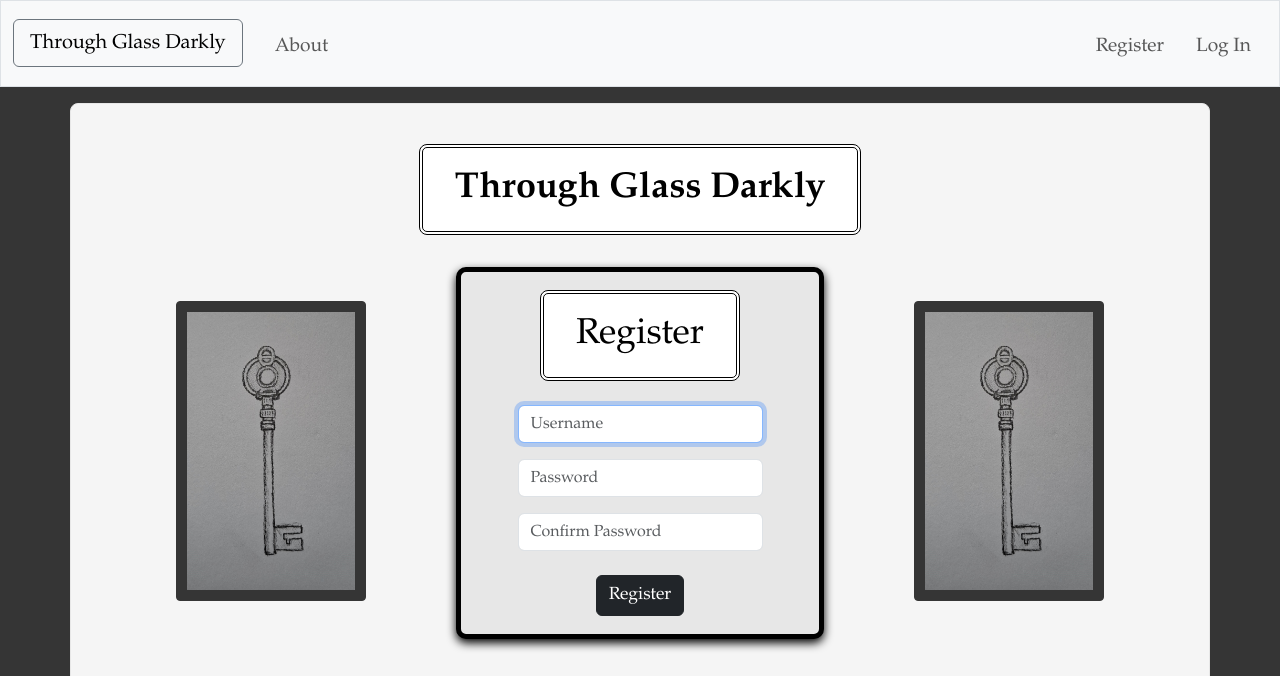
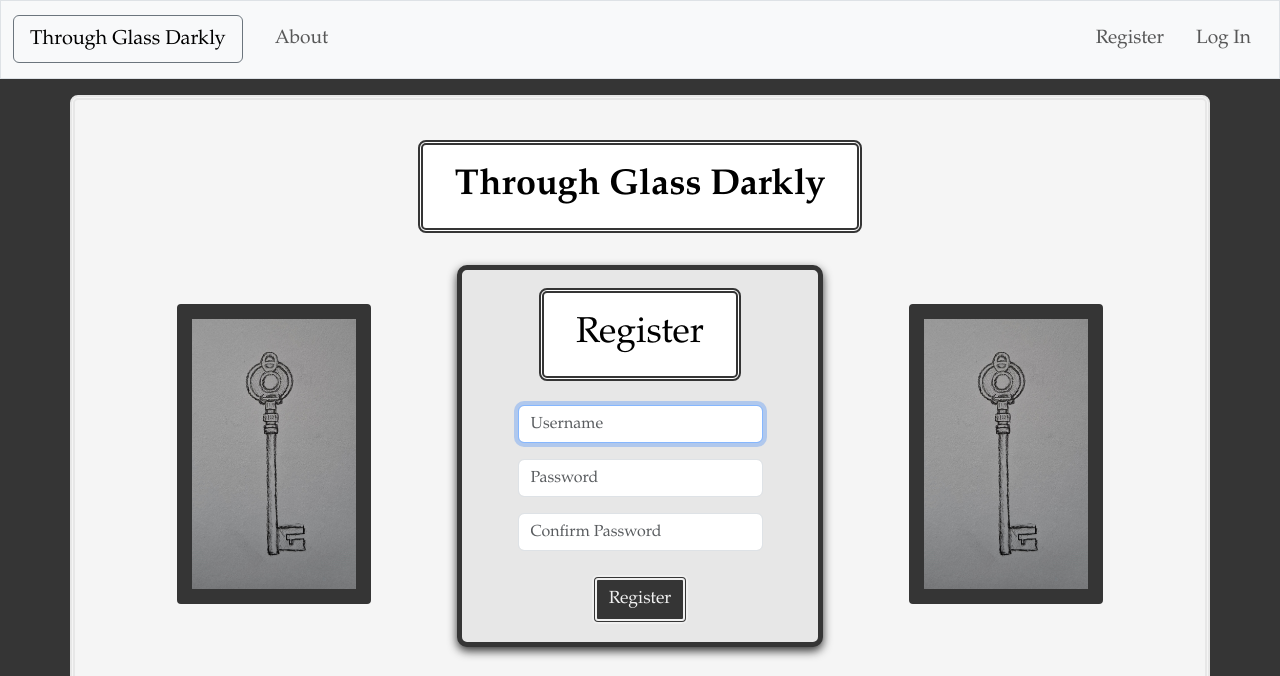
Before and after one commit to MJ-NT/Glass-Darkly, a Flask app: page /register in a window 1280 px wide. Shown: the top 676 px of the page. Run offline with Flask 3, Linux system fonts and the light colour scheme.

Commit message:
Changes in css for consistency and layout for navbar height.

```diff
--- a/static/styles.css
+++ b/static/styles.css
@@ -16,7 +16,7 @@ h1 {
     font-size: 2.25rem;
     margin: 0.5rem 0 1.5rem 0;
     padding: 1.25rem 2rem;
-    border: 4px double #000000;
+    border: 5px double #353535;
     border-radius: 0.5rem;
     background-color: #ffffff;
     display: inline-block;
@@ -24,7 +24,7 @@ h1 {
 
 
 .about-links {
-    color: #762956;
+    color: #4f1838;
     text-decoration: dotted;
 }
 
@@ -38,40 +38,42 @@ h1 {
     text-decoration: none;
 }
 
-.btn {
-    font-size: 1.1rem
+.btn-dark {
+    background-color: #353535;
+    color: #f0f0f0;
+    font-size: 1.1rem;
+    border: 5px double #f0f0f0;
 }
 
 .btn-dark:hover {
     background-color: #f0f0f0;
     color: #000000;
-    border-color: #f0f0f0;
+    border: 5px double #353535;
+    transition: background-color 0.2s ease-in-out, border-color 0.2s ease-in-out, color 0.2s ease-in-out;
 }
 
 .card {
-    border: 2px solid #000000;
+    border: 5px double #353535;
     padding: 10px;
     margin: 10px;
 }
 
 .custom-heading {
-    justify-content: center;
-    align-items: center;
     text-align: center;
 }
 
 .custom-radio .form-check-input:checked {
     background-color: #292929;
-    border-color: #000000;
+    border-color: #353535;
 }
 
 .custom-radio .form-check-input:focus {
-    box-shadow: 0 0 0 0.1rem #000000;
+    box-shadow: 0 0 0 0.1rem #353535;
 }
 
 .custom-radio:hover {
     background-color: #f0f0f0;
-    border-color: #000000;
+    border-color: #353535;
     cursor: pointer;
     transition: background-color 0.2s ease-in-out, border-color 0.2s ease-in-out;
 }
@@ -118,7 +120,7 @@ h1 {
 .key-img {
     max-height: 300px;
     object-fit: contain;
-    border: 1px solid #adadad;
+    border: 5px double #adadad;
     border-radius: 0.25rem;
     padding: 10px;
     background-color: #e7e7e7;
@@ -126,10 +128,10 @@ h1 {
 
 .key-img:hover {
     transform: scale(1.05);
-    background-color: #762956;
-    border: 1px solid #353535;
+    background-color: #4f1838;
+    border: 5px double #353535;
     cursor: grab;
-    transition: background-color 0.2s ease-in-out, transform 0.2s ease-in-out;;
+    transition: background-color 0.2s ease-in-out, transform 0.2s ease-in-out;
 }
 
 .key-img:active {
@@ -139,7 +141,7 @@ h1 {
 .key-img-plain {
     max-height: 300px;
     object-fit: contain;
-    border: 1px solid #353535;
+    border: 5px double #353535;
     border-radius: 0.25rem;
     padding: 10px;
     background-color: #353535;
@@ -151,19 +153,19 @@ h1 {
     border-left: 4px solid #68747f;
     font-style: italic;
     font-family: 'Georgia', serif;
-    color: #343a40;
+    color: #353535;
     box-shadow: 0 0 10px #adadad;
     border-radius: 0.25rem;
 }
 
 .navbar-brand:hover {
-    background-color: #000000;
+    background-color: #353535;
     color: #f0f0f0;
-    border-color: #000000;
+    border-color: #353535;
 }
 
 .nav-link:hover {
-    background-color: #000000;
+    background-color: #353535;
     color: #f0f0f0;
 }
 
@@ -174,7 +176,7 @@ h1 {
 
 .page-wrapper {
     background-color: #f5f5f5;
-    border: 1px solid #e7e7e7;
+    border: 5px double #e7e7e7;
     border-radius: 0.5rem;
 }
 
@@ -195,9 +197,9 @@ h1 {
     /* Style */
     padding: 10px;
     background-color: #e7e7e7;
-    border: 5px solid #000000;
+    border: 5px solid #353535;
     border-radius: 10px;
-    box-shadow: 0 4px 10px #000000;
+    box-shadow: 0 4px 10px #353535;
 }
 
 .progress {
--- a/templates/layout.html
+++ b/templates/layout.html
@@ -31,7 +31,7 @@
                 </button>
                 <div class="collapse navbar-collapse" id="navbar">
                     <!-- left-aligned nav items ('About' always visible) -->
-                    <ul class="navbar-nav me-auto mt-2">
+                    <ul class="navbar-nav me-auto">
                         <li class="nav-item px-2 py-2"><a class="nav-link rounded" href="/about">About</a></li>
                         {% if session["user_id"] %}
                             <li class="nav-item px-2 py-2"><a class="nav-link rounded" href="/account">Account</a></li>
@@ -39,7 +39,7 @@
                         {% endif %}
                     </ul>
                     <!-- right-aligned nav items -->
-                    <ul class="navbar-nav ms-auto mt-2">
+                    <ul class="navbar-nav ms-auto">
                         {% if session["user_id"] %}
                             <li class="nav-item px-2 py-2"><a class="nav-link rounded" href="/logout">Log Out</a></li>
                         {% else %}
```
Also changed, not shown: README.md.
